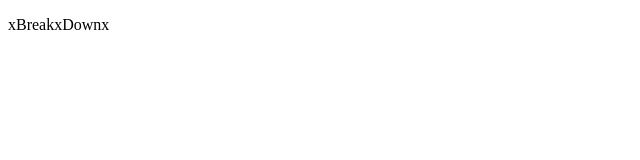
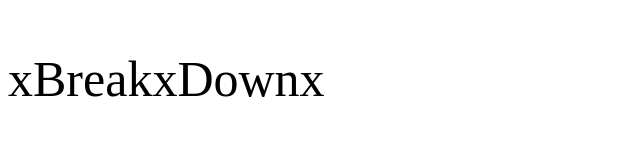
Before and after one commit to LShiHuskies/dev-tool-tricks, a plain HTML site: page index.html in a window 1280 px wide. Both pictures are taken after a click on the element "xBreakxDownx". Shown: the whole page, without its empty margins (0-640 px from the left). Drawn offline with Linux system fonts and the light colour scheme.

Commit message:
third commit

```diff
--- a/index.html
+++ b/index.html
@@ -8,12 +8,26 @@
 
     <p onClick='makeGreen()'>xBreakxDownx</p>
 
-    <script src="script.js">
+    <script>
     const dogs = [{ name: 'Snickers', age: 2}, { name: ' hugo', age: 8}]
 
     function makeGreen() {
+      const p = document.querySelector('p');
+      p.style.color = '#BADASS';
+      p.style.fontSize = '50px';
+    }
 
-    }
+    // Regular
+    console.log('hello');
+
+    // Interpolated
+    console.log('Hello I am a %s string!', 'bunny');
+    console.log(`Hello I am ${variable}`);
+
+    // Styled
+    console.log('%c I am some great text', 'font-size: 50px, background:red; text-shadow: 10px 0 blue')
+
+
     </script>
   </body>
 </html>
```
Also changed, not shown: script.js (deleted).
